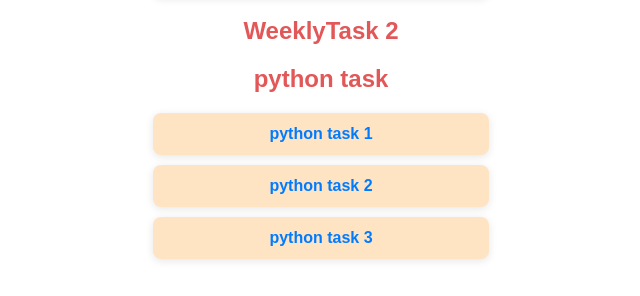
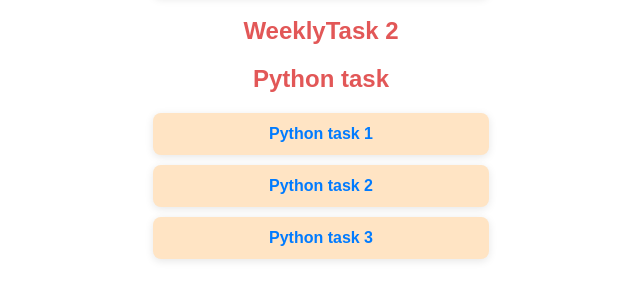
Before and after one commit to SufiyaBanu2224/html, a plain HTML site: page index.html in a window 1280 px wide. Shown: the part 1013-1309 px from the top of the page, 319-959 px from the left. Drawn offline with Linux system fonts and the light colour scheme.

Commit message:
Update index.html

```diff
--- a/index.html
+++ b/index.html
@@ -79,11 +79,11 @@
       <li><a href="task14.html">Bootstrap Task 5 </a></li>
     </ul>
     <h2>WeeklyTask 2 </h2>
-    <h2>python task</h2>
+    <h2>Python task</h2>
     <ul>
-      <li><a href="2task1.py">python task 1</a></li>
-      <li><a href="2task2.py">python task 2</a></li>
-      <li><a href="2task3.py">python task 3</a></li>
+      <li><a href="2task1.py">Python task 1</a></li>
+      <li><a href="2task2.py">Python task 2</a></li>
+      <li><a href="2task3.py">Python task 3</a></li>
     </ul>
 
   </section>
```
